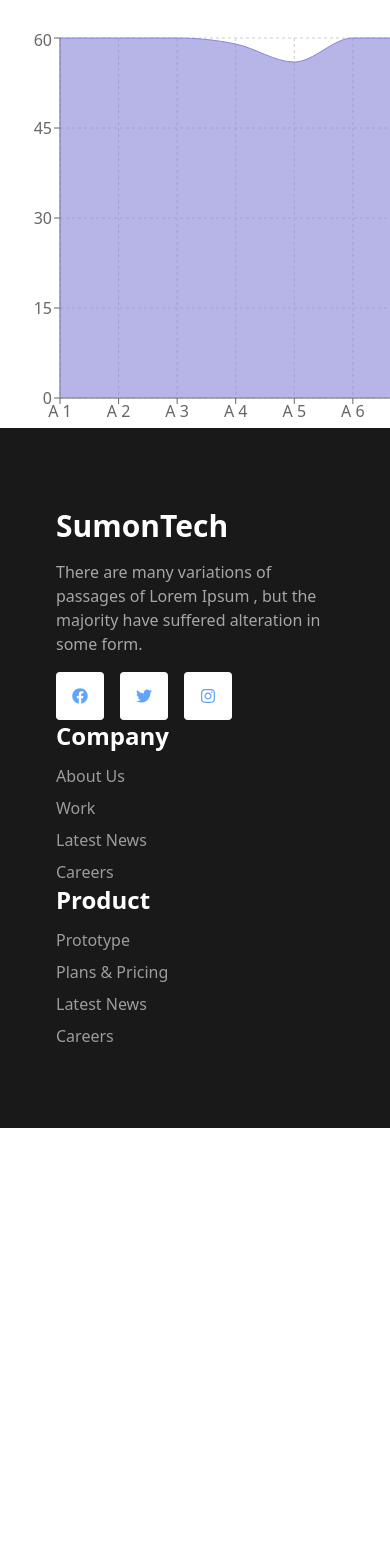
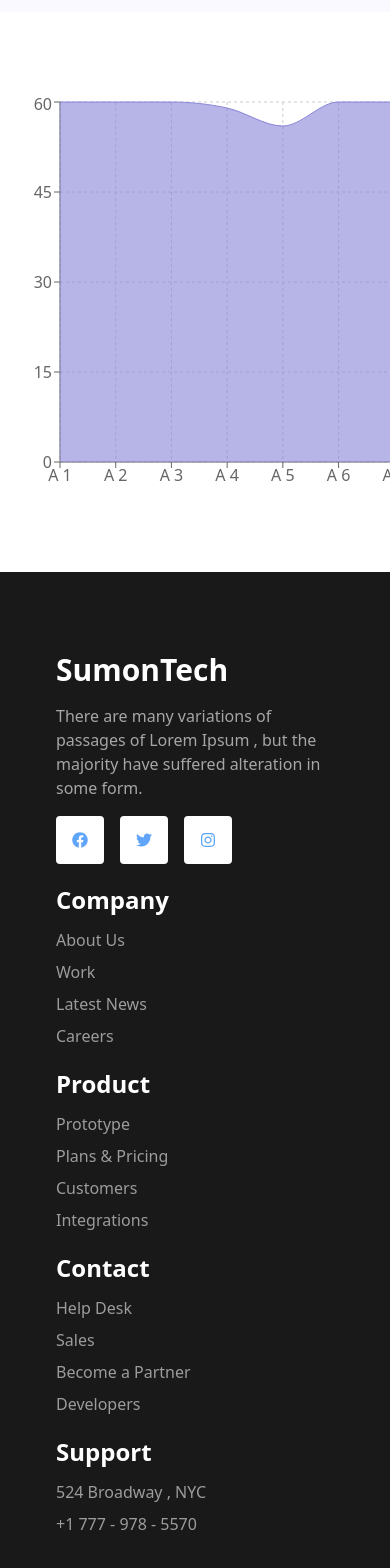
Before and after one commit to mdsumonali372/career-hub, a React (Vite) app: page /statistics in a window 390 px wide. Shown: the part 300-1868 px from the top of the page. Before the commit the page ends 1428 px from the top, so only its background shows below. Built offline with nearby package versions, Linux system fonts and the light colour scheme.

Commit message:
footer added and some code modify

```diff
--- a/src/components/AppliedJobs/AppliedJobs.jsx
+++ b/src/components/AppliedJobs/AppliedJobs.jsx
@@ -18,8 +18,6 @@ const AppliedJobs = () => {
   useEffect(() => {
     setSingleJob(saveJob);
   }, []);
-
-  // console.log(singleJob);
 
   // handleJobTime code here
   const handleJobTime = (options) => {
--- a/src/components/AppliedJobsData/AppliedJobsData.jsx
+++ b/src/components/AppliedJobsData/AppliedJobsData.jsx
@@ -15,13 +15,13 @@ const AppliedJobsData = ({ jobData }) => {
   } = jobData;
 
   return (
-    <div className="border-2 border-[#E8E8E8] p-8 flex items-center mb-4 rounded-lg gap-4">
-      <div className="w-1/4 h-full bg-[#F4F4F4] p-10 rounded-lg">
-        <img className="w-3/4 h-28 mx-auto" src={company_logo} alt="" />
+    <div className="border-2 border-[#E8E8E8] p-8 md:flex items-center mb-4 rounded-lg gap-4">
+      <div className=" md:w-1/4 md:h-full bg-[#F4F4F4] p-10 rounded-lg">
+        <img className="md:w-3/4 md:h-28 mx-auto" src={company_logo} alt="" />
       </div>
-      <div className="flex justify-between w-3/4">
+      <div className="md:flex justify-between md:w-3/4">
         <div>
-          <h3 className="text-2xl text-[#474747] font-extrabold">
+          <h3 className="text-2xl text-[#474747] font-extrabold mt-3 md:mt-0">
             {job_title}
           </h3>
           <h4 className="text-2xl text-[#757575] font-semibold mt-2">
--- a/src/components/Footer/Footer.jsx
+++ b/src/components/Footer/Footer.jsx
@@ -4,7 +4,7 @@ import { Link } from "react-router-dom";
 
 const Footer = () => {
   return (
-    <div className="bg-[#1A1919] py-20 px-14 grid grid-cols-1 md:grid-cols-3">
+    <div className="bg-[#1A1919] py-20 px-14 grid grid-cols-1 md:grid-cols-5">
       <div>
         <Link className="text-white font-extrabold text-3xl" to="/">
           SumonTech
@@ -25,7 +25,7 @@ const Footer = () => {
           </a>
         </div>
       </div>
-      <div>
+      <div className="mt-5 md:mt-0">
         <h4 className="text-2xl text-white font-semibold">Company</h4>
         <ul className="text-[#9c9c9c] font-normal mt-3">
           <li className="mt-2">About Us</li>
@@ -34,13 +34,29 @@ const Footer = () => {
           <li className="mt-2">Careers</li>
         </ul>
       </div>
-      <div>
+      <div className="mt-5 md:mt-0">
         <h4 className="text-2xl text-white font-semibold">Product</h4>
         <ul className="text-[#9c9c9c] font-normal mt-3">
           <li className="mt-2">Prototype</li>
           <li className="mt-2">Plans & Pricing</li>
-          <li className="mt-2">Latest News</li>
-          <li className="mt-2">Careers</li>
+          <li className="mt-2">Customers</li>
+          <li className="mt-2">Integrations</li>
+        </ul>
+      </div>
+      <div className="mt-5 md:mt-0">
+        <h4 className="text-2xl text-white font-semibold">Contact</h4>
+        <ul className="text-[#9c9c9c] font-normal mt-3">
+          <li className="mt-2">Help Desk</li>
+          <li className="mt-2">Sales</li>
+          <li className="mt-2"> Become a Partner </li>
+          <li className="mt-2">Developers</li>
+        </ul>
+      </div>
+      <div className="mt-5 md:mt-0">
+        <h4 className="text-2xl text-white font-semibold">Support</h4>
+        <ul className="text-[#9c9c9c] font-normal mt-3">
+          <li className="mt-2">524 Broadway , NYC</li>
+          <li className="mt-2">+1 777 - 978 - 5570</li>
         </ul>
       </div>
     </div>
--- a/src/components/Header/Header.jsx
+++ b/src/components/Header/Header.jsx
@@ -27,7 +27,7 @@ const Header = () => {
           </div>
         </div>
         <div
-          className={`flex md:flex-row flex-col justify-around items-center text-xl w-1/2 mt-5 md:mt-0 ${
+          className={`flex md:flex-row flex-col gap-y-4 justify-around items-center text-xl w-1/2 mt-5 md:mt-0 ${
             open ? "ml-0 w-1/2" : "-ml-96"
           }`}
         >
--- a/src/components/MainBody/MainBody.jsx
+++ b/src/components/MainBody/MainBody.jsx
@@ -22,7 +22,7 @@ const MainBody = () => {
     <div className="mb-20">
       <div className="md:flex justify-between items-center mx-auto bg-[#f9f9ff] px-14">
         <div className="md:w-1/2">
-          <h2 className="text-5xl text-[#1A1919] font-bold">
+          <h2 className="text-2xl md:text-5xl text-[#1A1919] font-bold">
             The first step is to figure out exactly what your dream job is.
           </h2>
           <p className="mt-6 text-xl text-[#757575] font-medium">
@@ -39,7 +39,7 @@ const MainBody = () => {
       </div>
       {/* category list start here */}
       <div className="px-14 my-32">
-        <h2 className="text-5xl text-[#1A1919] font-extrabold text-center">
+        <h2 className="text-2xl md:text-5xl text-[#1A1919] font-extrabold text-center">
           Job Category List
         </h2>
         <p className="text-xl text-[#757575] font-medium mt-4 text-center">
@@ -57,7 +57,7 @@ const MainBody = () => {
       </div>
       {/* feature job start here */}
       <div className="px-14">
-        <h2 className="text-5xl text-[#1A1919] font-extrabold text-center">
+        <h2 className="text-2xl md:text-5xl text-[#1A1919] font-extrabold text-center">
           Featured Jobs
         </h2>
         <p className="text-xl text-[#757575] font-medium text-center mt-4">
--- a/src/components/Statistics/Statistics.jsx
+++ b/src/components/Statistics/Statistics.jsx
@@ -52,9 +52,9 @@ const Statistics = () => {
     },
   ];
   return (
-    <div className="mt-20">
+    <div className="mt-20 w-full mb-20">
       <AreaChart
-        width={500}
+        width={480}
         height={400}
         data={data}
         margin={{
```
